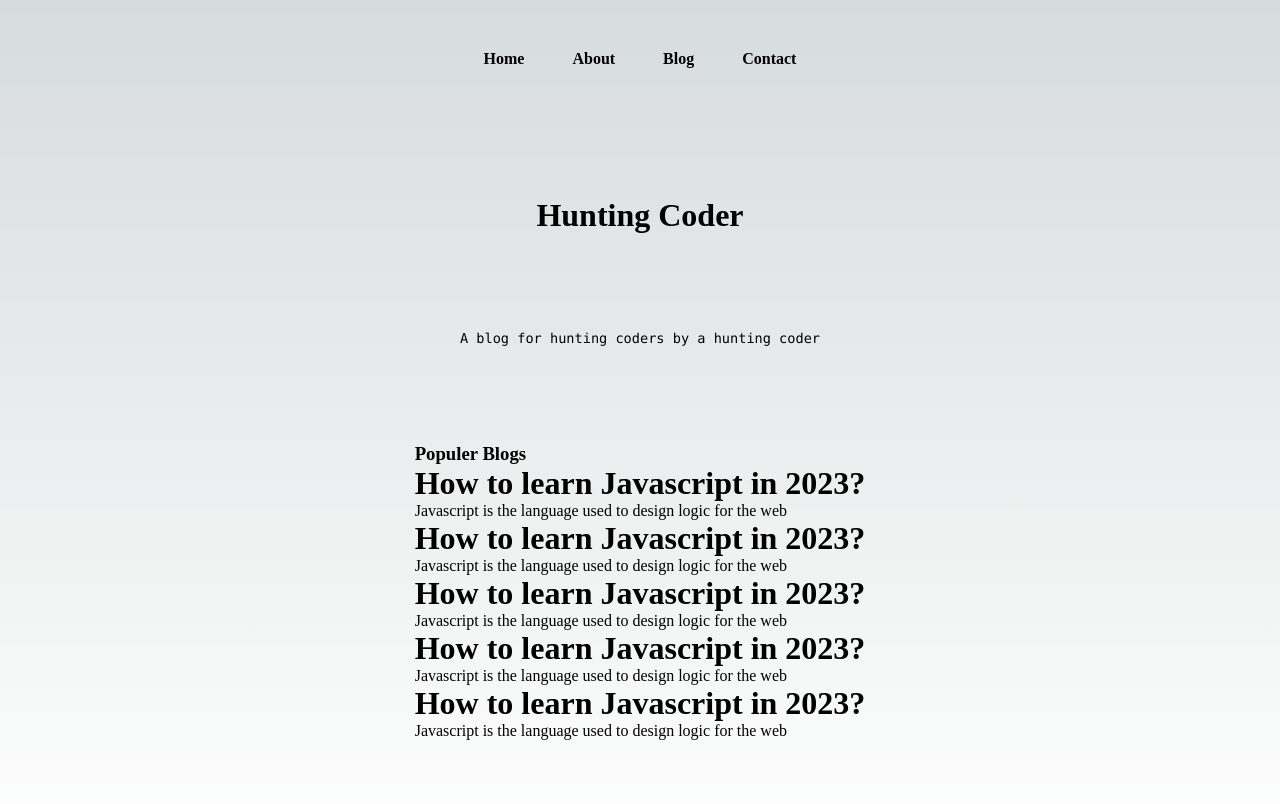
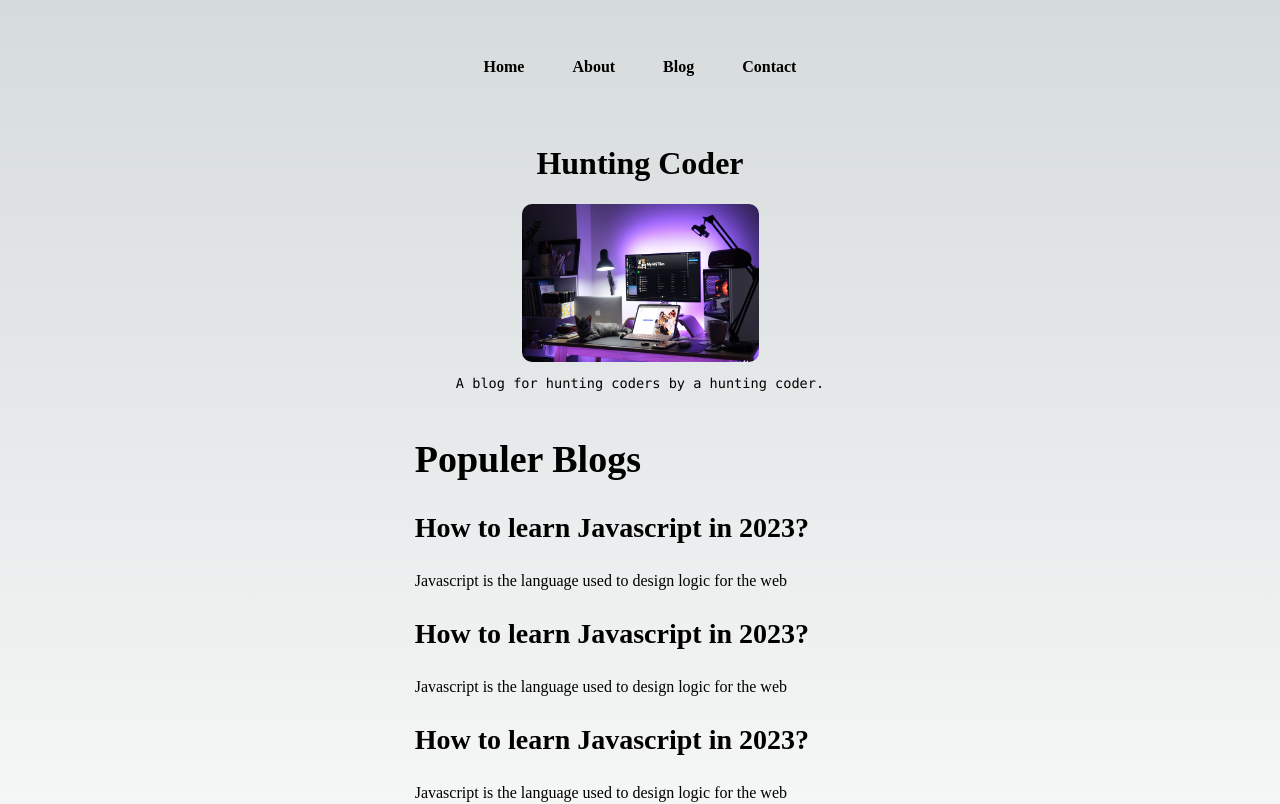
Before and after one commit to nazrul78/hunting-coder, a Next.js app: page / in a window 1280 px wide. Shown: the top 804 px of the page. Built offline with nearby package versions, Linux system fonts and the light colour scheme.

Commit message:
Video no 13 done.

```diff
--- a/pages/_app.tsx
+++ b/pages/_app.tsx
@@ -1,5 +1,4 @@
 import '@/styles/globals.css'
-// import '../styles/style.css'
 import type { AppProps } from 'next/app'
 
 export default function App({ Component, pageProps }: AppProps) {
--- a/pages/index.tsx
+++ b/pages/index.tsx
@@ -1,16 +1,28 @@
 import Head from 'next/head'
-import Image from 'next/image'
-import Script from 'next/script'
+
 import { Inter } from '@next/font/google'
 import styles from '@/styles/Home.module.css'
-import styles1 from '@/styles/Home1.module.css'
+
 import Link from 'next/link'
+
 
 const inter = Inter({ subsets: ['latin'] })
 
 export default function Home() {
   return (
     <>
+      <style jsx>
+        {`
+  h2{
+    font-size: 38px;
+  }
+
+  h3{
+    font-size: 28px;
+  }
+         `}
+      </style>
+
       <Head>
         <title>Hunting Coder</title>
         <meta name="description" content="Generated by create next app" />
@@ -19,7 +31,7 @@ export default function Home() {
 
       </Head>
 
-      {/* <Script src='/sc.js' strategy='lazyOnload'></Script> */}
+
 
       <nav className={styles.mainnav}>
         <ul>
@@ -32,25 +44,31 @@ export default function Home() {
 
 
       <main className={styles.main}>
-        <h1 className={styles.title}>Hunting Coder</h1>
-        <p className={styles.description}>A blog for hunting coders by a hunting coder</p>
+
+
+        <h1 className={styles.title}>
+          <span>Hunting Coder</span>
+        </h1>
+
+        <img className={styles.myImg} src='/homeimg.jpg' width={237} height={158} />
+        <p className={styles.description}>A blog for hunting coders by a hunting coder.</p>
 
 
         <div>
 
-          <h3>Populer Blogs</h3>
+          <h2>Populer Blogs</h2>
           <div className="blogItem">
-            <h1>How to learn Javascript in 2023?</h1>
+            <h3>How to learn Javascript in 2023?</h3>
             <p>Javascript is the language used to design logic for the web</p>
           </div>
 
           <div className="blogItem">
-            <h1>How to learn Javascript in 2023?</h1>
+            <h3>How to learn Javascript in 2023?</h3>
             <p>Javascript is the language used to design logic for the web</p>
           </div>
 
           <div className="blogItem">
-            <h1>How to learn Javascript in 2023?</h1>
+            <h3>How to learn Javascript in 2023?</h3>
             <p>Javascript is the language used to design logic for the web</p>
           </div>
 
--- a/public/sc.js
+++ /dev/null
@@ -1,2 +0,0 @@
-console.log('Hello')
-alert('Hello')
--- a/styles/Home.module.css
+++ b/styles/Home.module.css
@@ -1,7 +1,7 @@
 .main {
   display: flex;
   flex-direction: column;
-  justify-content: space-evenly;
+  /* justify-content: space-evenly; */
   align-items: center;
   padding: 2rem;
   min-height: 100vh;
@@ -284,3 +284,8 @@
   list-style: none;
   font-weight: bold;
 }
+
+.myImg {
+  border-radius: 10px;
+
+}
--- a/styles/Home1.module.css
+++ /dev/null
@@ -1,3 +0,0 @@
-.con {
-    background: red;
-}
--- a/styles/globals.css
+++ b/styles/globals.css
@@ -9,30 +9,24 @@
   --background-start-rgb: 214, 219, 220;
   --background-end-rgb: 255, 255, 255;
 
-  --primary-glow: conic-gradient(
-    from 180deg at 50% 50%,
+  --primary-glow: conic-gradient(from 180deg at 50% 50%,
       #16abff33 0deg,
       #0885ff33 55deg,
       #54d6ff33 120deg,
       #0071ff33 160deg,
-    transparent 360deg
-  );
-  --secondary-glow: radial-gradient(
-    rgba(255, 255, 255, 1),
-    rgba(255, 255, 255, 0)
-  );
+      transparent 360deg);
+  --secondary-glow: radial-gradient(rgba(255, 255, 255, 1),
+      rgba(255, 255, 255, 0));
 
   --tile-start-rgb: 239, 245, 249;
   --tile-end-rgb: 228, 232, 233;
-  --tile-border: conic-gradient(
-    #00000080,
+  --tile-border: conic-gradient(#00000080,
       #00000040,
       #00000030,
       #00000020,
       #00000010,
       #00000010,
-    #00000080
-  );
+      #00000080);
 
   --callout-rgb: 238, 240, 241;
   --callout-border-rgb: 172, 175, 176;
@@ -47,24 +41,20 @@
     --background-end-rgb: 0, 0, 0;
 
     --primary-glow: radial-gradient(rgba(1, 65, 255, 0.4), rgba(1, 65, 255, 0));
-    --secondary-glow: linear-gradient(
-      to bottom right,
+    --secondary-glow: linear-gradient(to bottom right,
         rgba(1, 65, 255, 0),
         rgba(1, 65, 255, 0),
-      rgba(1, 65, 255, 0.3)
-    );
+        rgba(1, 65, 255, 0.3));
 
     --tile-start-rgb: 2, 13, 46;
     --tile-end-rgb: 2, 5, 19;
-    --tile-border: conic-gradient(
-      #ffffff80,
+    --tile-border: conic-gradient(#ffffff80,
         #ffffff40,
         #ffffff30,
         #ffffff20,
         #ffffff10,
         #ffffff10,
-      #ffffff80
-    );
+        #ffffff80);
 
     --callout-rgb: 20, 20, 20;
     --callout-border-rgb: 108, 108, 108;
@@ -76,7 +66,7 @@
 * {
   box-sizing: border-box;
   padding: 0;
-  margin: 0;
+  margin: 1;
 }
 
 html,
@@ -87,12 +77,9 @@ body {
 
 body {
   color: rgb(var(--foreground-rgb));
-  background: linear-gradient(
-      to bottom,
+  background: linear-gradient(to bottom,
       transparent,
-      rgb(var(--background-end-rgb))
-    )
-    rgb(var(--background-start-rgb));
+      rgb(var(--background-end-rgb))) rgb(var(--background-start-rgb));
 }
 
 a {
--- a/styles/style.css
+++ /dev/null
@@ -1,3 +0,0 @@
-body {
-    background-color: red;
-}
```
Also changed, not shown: public/homeimg.jpg (added), public/homeimg1.jpg (added). Lines whose indentation alone changed are shown as unchanged.
